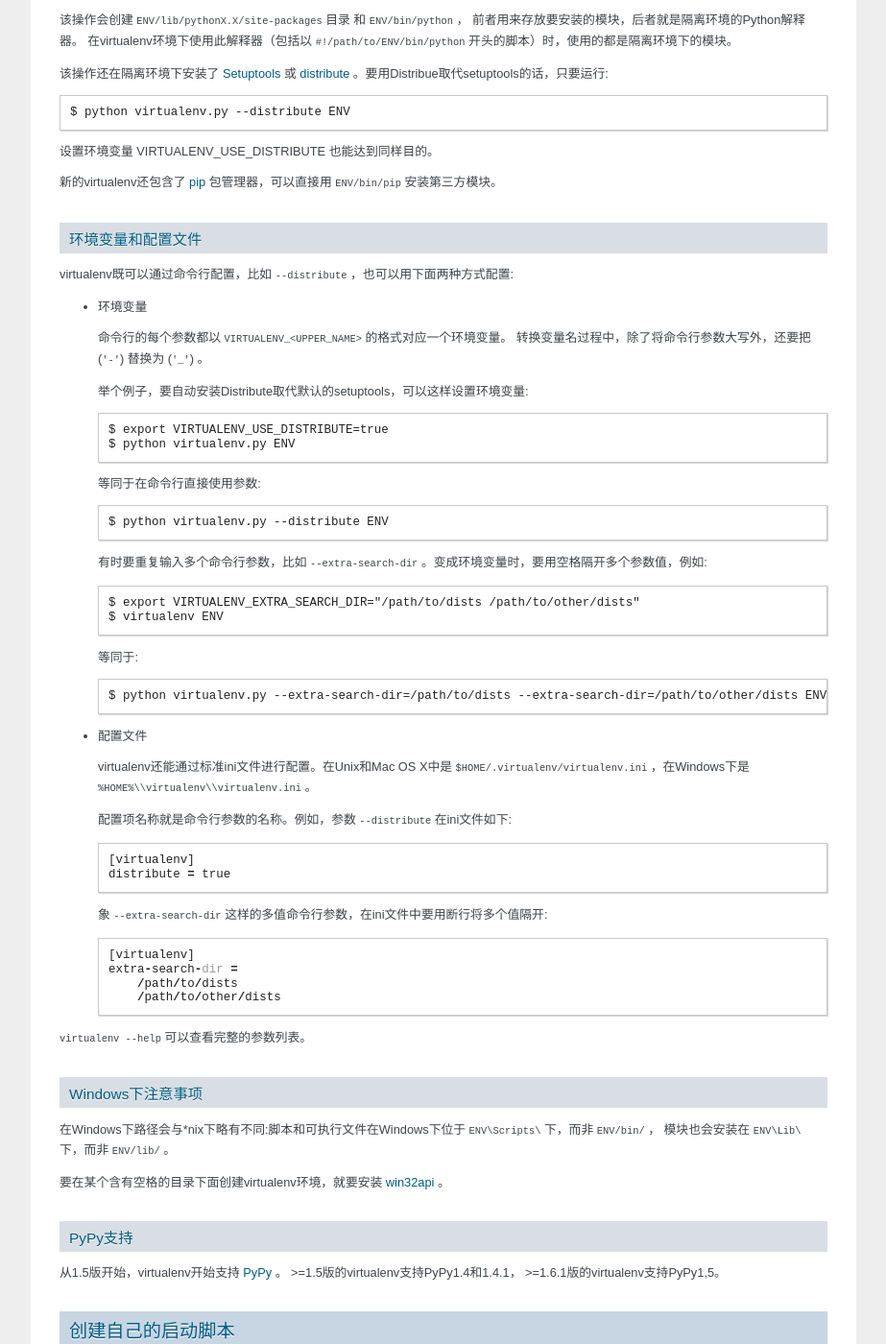
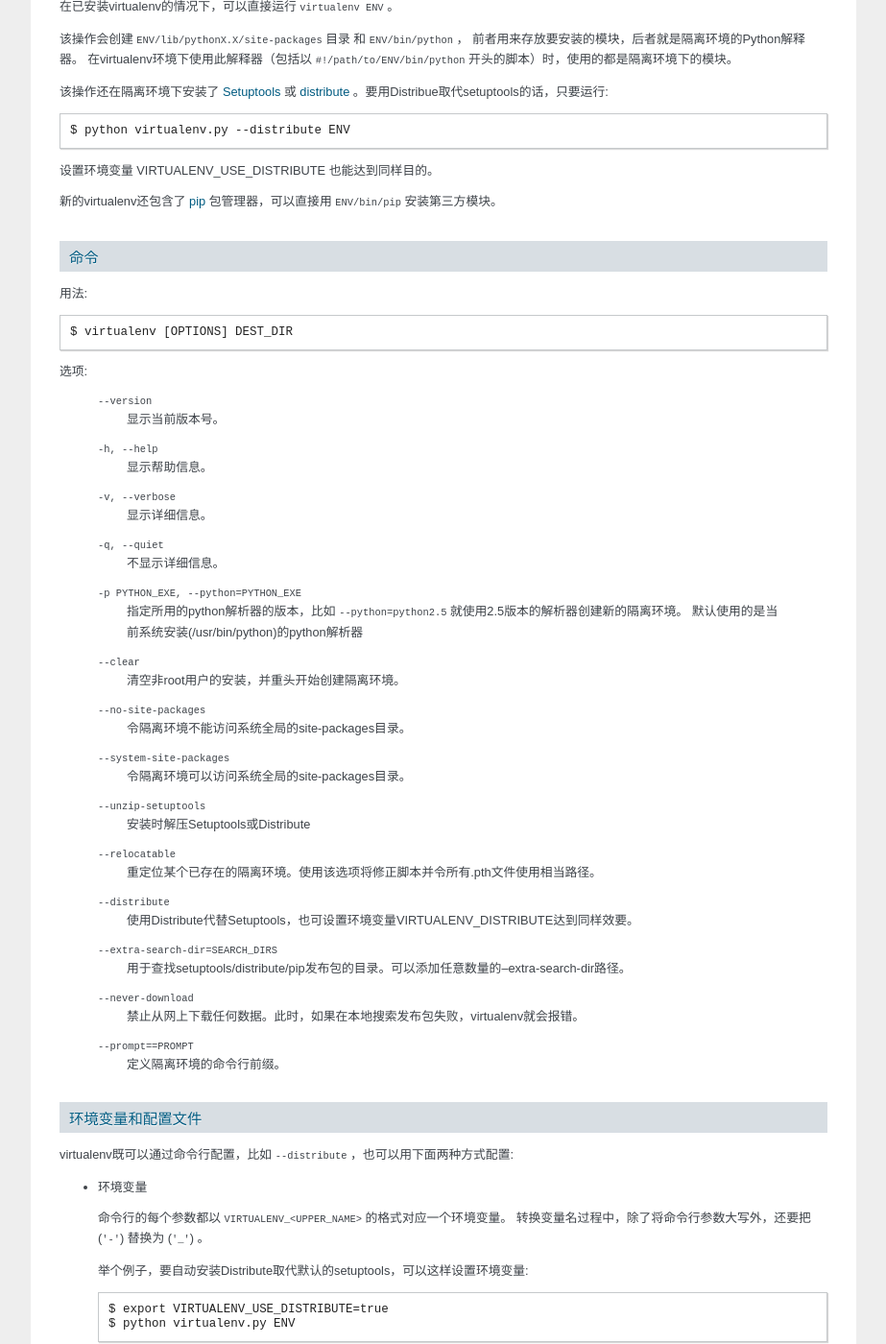
Before and after one commit to wrongwaycn/Virtualenv-Chinese-Docs, a Sphinx documentation site: the page built from docs/index.txt, in a window 1280 px wide and 1400 px high, scrolled down 1281 px. Shown: the whole window at 96% size, without its empty margins (198-1121 px from the left). Built offline with Sphinx 7.4.7, drawn with Linux system fonts in a browser that asks for light colours; some of the changed text lies outside the part shown.

Commit message:
添加入命令列表

```diff
--- a/docs/index.txt
+++ b/docs/index.txt
@@ -57,6 +57,60 @@ virtualenv
 设置环境变量 VIRTUALENV_USE_DISTRIBUTE 也能达到同样目的。
 
 新的virtualenv还包含了 `pip <http://pypi.python.org/pypi/pip>`_ 包管理器，可以直接用 ``ENV/bin/pip`` 安装第三方模块。
+
+
+命令
+~~~~
+
+用法::
+
+    $ virtualenv [OPTIONS] DEST_DIR
+
+选项:
+
+  ``--version``
+      显示当前版本号。
+
+  ``-h, --help``
+      显示帮助信息。
+
+  ``-v, --verbose``
+      显示详细信息。
+
+  ``-q, --quiet``
+      不显示详细信息。
+
+  ``-p PYTHON_EXE, --python=PYTHON_EXE``
+      指定所用的python解析器的版本，比如 ``--python=python2.5`` 就使用2.5版本的解析器创建新的隔离环境。
+      默认使用的是当前系统安装(/usr/bin/python)的python解析器
+
+  ``--clear``
+      清空非root用户的安装，并重头开始创建隔离环境。
+
+  ``--no-site-packages``
+      令隔离环境不能访问系统全局的site-packages目录。
+
+  ``--system-site-packages``
+      令隔离环境可以访问系统全局的site-packages目录。
+
+  ``--unzip-setuptools``
+      安装时解压Setuptools或Distribute
+
+  ``--relocatable``
+      重定位某个已存在的隔离环境。使用该选项将修正脚本并令所有.pth文件使用相当路径。
+
+  ``--distribute``
+      使用Distribute代替Setuptools，也可设置环境变量VIRTUALENV_DISTRIBUTE达到同样效要。
+
+  ``--extra-search-dir=SEARCH_DIRS``
+      用于查找setuptools/distribute/pip发布包的目录。可以添加任意数量的--extra-search-dir路径。
+
+  ``--never-download``
+      禁止从网上下载任何数据。此时，如果在本地搜索发布包失败，virtualenv就会报错。
+
+  ``--prompt==PROMPT``
+      定义隔离环境的命令行前缀。
+
 
 环境变量和配置文件
 ~~~~~~~~~~~~~~~~~~
@@ -193,7 +247,7 @@ eval('......代码字符串......')
 
 刚创建的隔离环境下会有一个 ``bin/activate`` 命令行脚本。在Windows下，激活脚本要在CMD.exe或Powershell.exe中使用。
 
-在Posix系统(*nix/BSD)中，用法如下::
+在Posix系统(\*nix/BSD)中，用法如下::
 
     $ source bin/activate
 
```
Also changed, not shown: other parts of docs/index.txt (+1 -1 lines), 7 other files.
